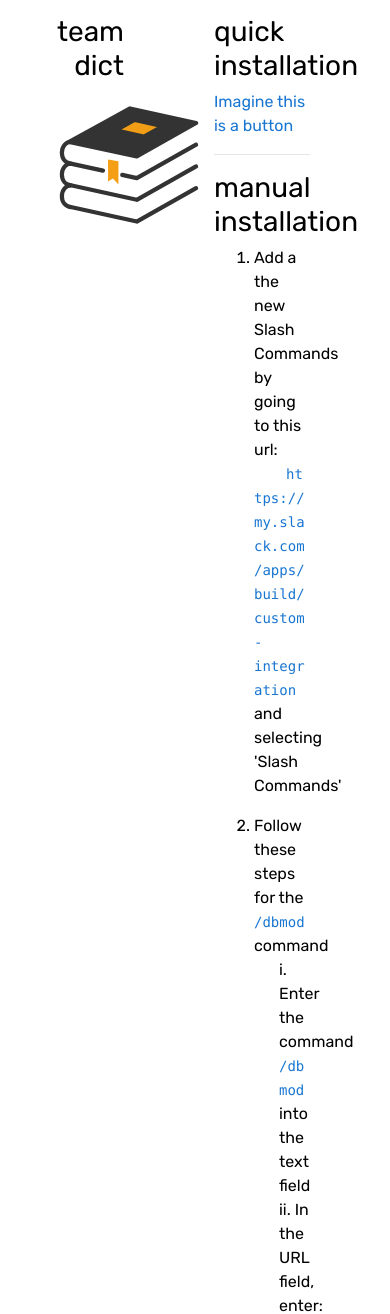
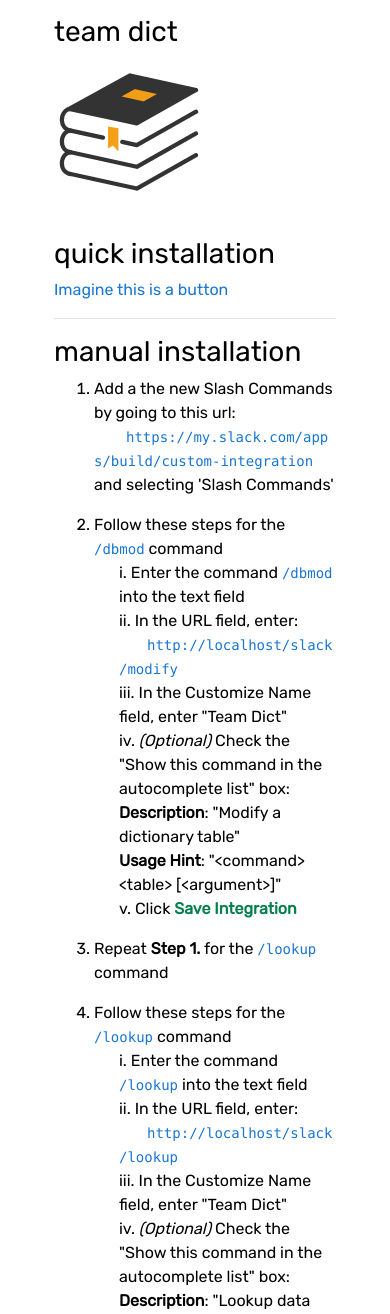
Before and after one commit to ChristopherDaw/cslocks, a Flask app: page / in a window 390 px wide. Shown: the part 134-1448 px from the top of the page. Run offline with Flask 2, Linux system fonts and the light colour scheme; parts of the project's set-up code (start-up, migrations or seed data) failed here and were passed over; some libraries are stand-ins or nearby versions.

Commit message:
Correct media query changes for one column

```diff
--- a/teamdict/static/style.css
+++ b/teamdict/static/style.css
@@ -38,11 +38,9 @@ body {
 }
 
 .centered {
-    /* padding: 15px; */
     width: 80%;
     margin-left: auto;
     margin-right: auto;
-    /* display: inline-block; */
 }
 
 .projinfo {
@@ -103,6 +101,12 @@ code {
 @media only screen and (max-width: 768px) {
     /* For mobile phones: */
     [class*="col-"] {
+        max-width: 100%;
         width: 100%;
     }
+
+    .projinfo, .installation {
+      text-align: left;
+      padding: 0;
+    }
 }
--- a/teamdict/templates/index.html
+++ b/teamdict/templates/index.html
@@ -77,11 +77,4 @@
         </div>
       </div>
     </div>
-
-    <!-- Optional JavaScript -->
-    <!-- jQuery first, then Popper.js, then Bootstrap JS -->
-    <script src="https://code.jquery.com/jquery-3.3.1.slim.min.js" integrity="sha384-q8i/X+965DzO0rT7abK41JStQIAqVgRVzpbzo5smXKp4YfRvH+8abtTE1Pi6jizo" crossorigin="anonymous"></script>
-    <script src="https://cdnjs.cloudflare.com/ajax/libs/popper.js/1.14.3/umd/popper.min.js" integrity="sha384-ZMP7rVo3mIykV+2+9J3UJ46jBk0WLaUAdn689aCwoqbBJiSnjAK/l8WvCWPIPm49" crossorigin="anonymous"></script>
-    <script src="https://stackpath.bootstrapcdn.com/bootstrap/4.1.3/js/bootstrap.min.js" integrity="sha384-ChfqqxuZUCnJSK3+MXmPNIyE6ZbWh2IMqE241rYiqJxyMiZ6OW/JmZQ5stwEULTy" crossorigin="anonymous"></script>
-  </body>
 </html>
```
